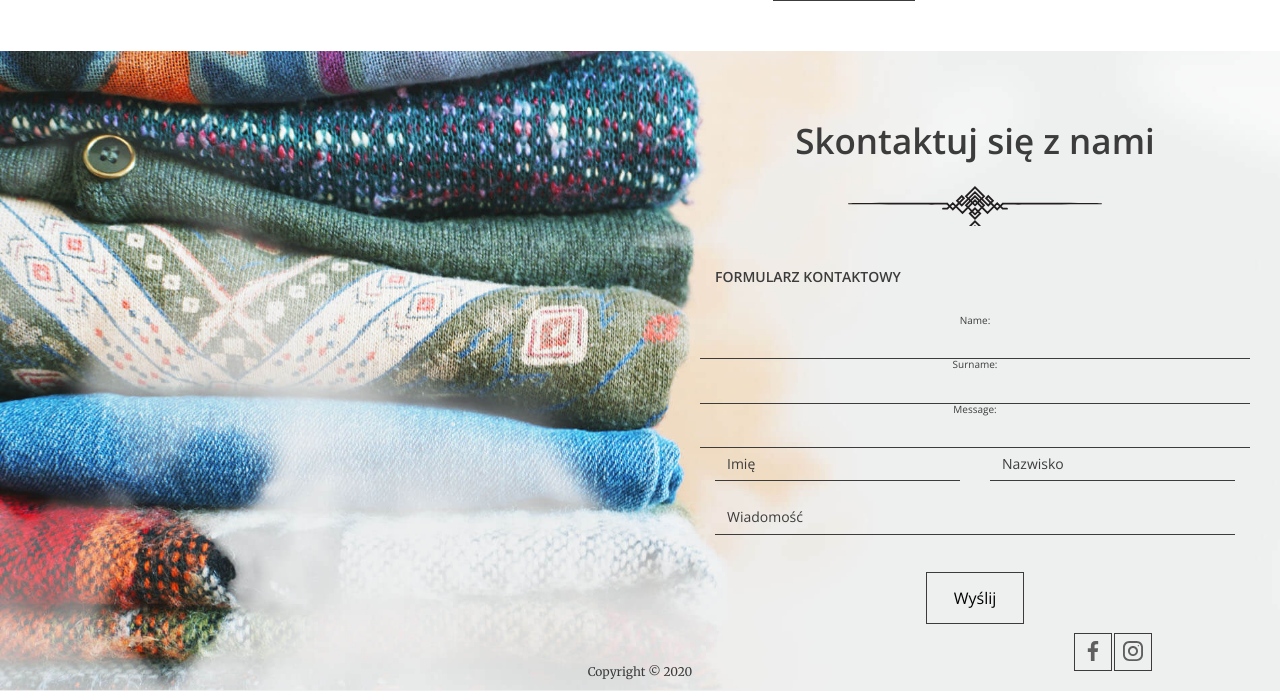
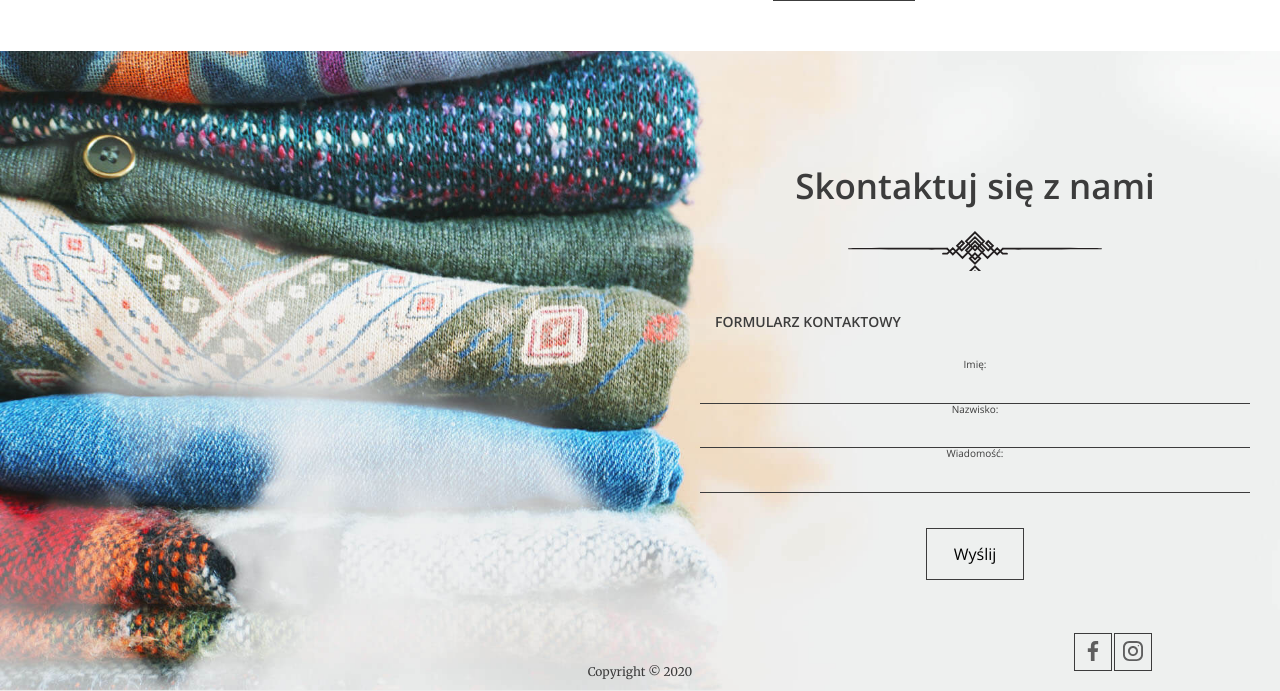
Before and after one commit to KatBotkowska/Charity_donation, a Django app: page /register in a window 1280 px wide. Shown: the part 1498-2189 px from the top of the page. Run offline with Django 3.2, Linux system fonts and the light colour scheme.

Commit message:
contact form working

```diff
--- a/charity/forms.py
+++ b/charity/forms.py
@@ -92,6 +92,6 @@ class DonationForm(ModelForm):
         exclude = ('user',)
 
 class ContactForm(forms.Form):
-    name = forms.CharField(max_length=126)
-    surname =forms.CharField(max_length=126)
-    message = forms.CharField(widget=forms.Textarea(attrs={'rows': '1'}))
+    name = forms.CharField(max_length=126, label='Imię')
+    surname =forms.CharField(max_length=126, label='Nazwisko')
+    message = forms.CharField(widget=forms.Textarea(attrs={'rows': '1'}), label='Wiadomość')
--- a/charity/templates/base.html
+++ b/charity/templates/base.html
@@ -56,10 +56,10 @@
             {% csrf_token %}
             <input type="hidden" name="next" value="{{ request.path }}">
             {{ contact_form }}
-            <div class="form-group form-group--50"><input type="text" name="name" placeholder="Imię"/></div>
-            <div class="form-group form-group--50"><input type="text" name="surname" placeholder="Nazwisko"/></div>
+            {#  <div class="form-group form-group--50"><input type="text" name="name" placeholder="Imię"/></div>#}
+            {#<div class="form-group form-group--50"><input type="text" name="surname" placeholder="Nazwisko"/></div> #}
 
-            <div class="form-group"><textarea name="message" placeholder="Wiadomość" rows="1"></textarea></div>
+            {# <div class="form-group"><textarea name="message" placeholder="Wiadomość" rows="1"></textarea></div> #}
 
             <button class="btn" type="submit">Wyślij</button>
         </form>
--- a/charity/views.py
+++ b/charity/views.py
@@ -12,15 +12,16 @@ from django.contrib import messages
 from django.shortcuts import render, redirect
 from django.template.loader import render_to_string
 from django.urls import reverse_lazy, reverse
-#sendgrid
+# sendgrid
 from sendgrid import SendGridAPIClient
 from sendgrid.helpers.mail import Mail
 from decouple import config
+
 SENDGRID_API_KEY = config('SENDGRID_API_KEY')
 
 # Create your views here.
 from django.views import View
-from django.views.generic import FormView, ListView, DetailView, UpdateView
+from django.views.generic import FormView, ListView, DetailView, UpdateView, TemplateView
 from django.contrib.sites.shortcuts import get_current_site
 from django.utils.encoding import force_bytes, force_text
 from django.utils.http import urlsafe_base64_encode, urlsafe_base64_decode
@@ -102,6 +103,7 @@ class AddDonation(LoginRequiredMixin, FormView):
 
 class Confirmation(View):
     template_name = 'form-confirmation.html'
+
     def get(self, request):
         return render(request, self.template_name)
 
@@ -144,7 +146,6 @@ class Login(LoginView):
         return render(request, self.template_name, context)
 
 
-
 class LogoutView(LogoutView):
     template_name = 'index.html'
 
@@ -176,7 +177,7 @@ class Register(View):
             current_site = get_current_site(request)
             uid = urlsafe_base64_encode(force_bytes(user.pk))
             token = account_activation_token.make_token(user)
-            #activation_link = "{0}/?uid={1}&token{2}".format(current_site, uid, token)
+            # activation_link = "{0}/?uid={1}&token{2}".format(current_site, uid, token)
             to_email = form.cleaned_data.get('email')
             text_to_send = render_to_string('acc_active_email.html', {
                 'user': user,
@@ -204,12 +205,12 @@ class Register(View):
             #     'uid': urlsafe_base64_encode(force_bytes(user.pk)),
             #     'token': account_activation_token.make_token(user),
             # })
-            #message = "Hello {0},\nyour acctivation link: {1}".format(user.username, activation_link)
+            # message = "Hello {0},\nyour acctivation link: {1}".format(user.username, activation_link)
             # to_email = form.cleaned_data.get('email')
             # email = EmailMessage(mail_subject, message, to=[to_email])
             # email.send()
             return render(request, 'confirm_email.html')
-            #return HttpResponse('Please confirm your email address to complete the registration')
+            # return HttpResponse('Please confirm your email address to complete the registration')
 
         return render(request, self.template_name, {'form': form})
 
@@ -227,8 +228,8 @@ class Activate(View):
             user.save()
             login(request, user)
             return redirect('charity:index')
-            #return HttpResponse('Thank you for your email confirmation. Now you can login your account.')
-            #return render(request, 'activation.html')
+            # return HttpResponse('Thank you for your email confirmation. Now you can login your account.')
+            # return render(request, 'activation.html')
             # form = PasswordChangeForm(request.user)
             # return render(request, 'activation.html', {'form': form})
         else:
@@ -240,7 +241,6 @@ class Activate(View):
     #         user = form.save()
     #         update_session_auth_hash(request, user) # Important, to update the session with the new password
     #         return HttpResponse('Password changed successfully')
-
 
 
 class UserView(View):
@@ -286,10 +286,11 @@ class EditUserData(UpdateView):
             return redirect('charity:my_account')
         return redirect('charity:my_account')
 
+
 class MyPasswordResetView(PasswordResetView):
     template_name = 'registration/password_reset_form.html'
     email_template_name = 'registration/password_reset_email.html'
-    #form_class = MyPasswordResetForm
+    # form_class = MyPasswordResetForm
     form_class = PasswordResetForm
     from_email = 'katarzyna.botkowska@gmail.com'
     subject_template_name = 'registration/password_reset_subject.txt'
@@ -298,8 +299,9 @@ class MyPasswordResetView(PasswordResetView):
 
     def get_success_url(self):
         return reverse('password_reset_done')
+
     def form_valid(self, form):
-        #super().form_valid(form)
+        # super().form_valid(form)
         opts = {
             'use_https': self.request.is_secure(),
             'token_generator': self.token_generator,
@@ -351,13 +353,14 @@ class MyPasswordResetView(PasswordResetView):
 
 
 class DonationsView(ListView):
-    template_name='donations.html'
+    template_name = 'donations.html'
     model = Donation
     context_object_name = 'donations'
 
     def get_queryset(self):
-        donations =Donation.objects.filter(user=self.request.user)
+        donations = Donation.objects.filter(user=self.request.user)
         return donations
+
 
 class DonationView(UpdateView):
     template_name = 'donation.html'
@@ -369,18 +372,19 @@ class DonationView(UpdateView):
     def get_success_url(self):
         return reverse('charity:my_donation', kwargs={'donation_id': self.object.id})
 
-class ContactFormView(View):
 
-    def get(self):
-        contact_form = ContactForm()
-        return {'contact_form': contact_form}
+class ContactFormView(TemplateView):
+    template_name = 'contact_form-confirmation.html'
 
-    def post(self, next):
-        contact_form = ContactForm(data=self.request.POST)
+    # def get(self, request):
+    #     contact_form = ContactForm()
+    #     return {'contact_form': contact_form}
+
+    def post(self, request):
+        contact_form = ContactForm(data=request.POST)
         if contact_form.is_valid():
             mail_subject = 'Nowa wiadomość z formularza kontaktowego'
-            admin_emails = User.objects.filter(is_staff=True).values_list('email')
-            to_email = admin_emails
+            to_emails = [user.email for user in User.objects.filter(is_staff=True)]
             name = contact_form.cleaned_data['name']
             surname = contact_form.cleaned_data['surname']
             message = contact_form.cleaned_data['message']
@@ -391,7 +395,7 @@ class ContactFormView(View):
             })
             message = Mail(
                 from_email='katarzyna.botkowska@gmail.com',
-                to_emails=to_email,
+                to_emails=to_emails,
                 subject=mail_subject,
                 html_content=text_to_send)
             try:
@@ -403,6 +407,6 @@ class ContactFormView(View):
             except Exception as e:
                 print(e.message)
 
-            #return render(self.request, 'contact_form-confirmation.html')
-            next = self.request.POST.get('next')
-            return redirect(next)
+            return render(request, 'contact_form-confirmation.html')
+            # next = request.POST.get('next')
+            # return redirect(next)
```
